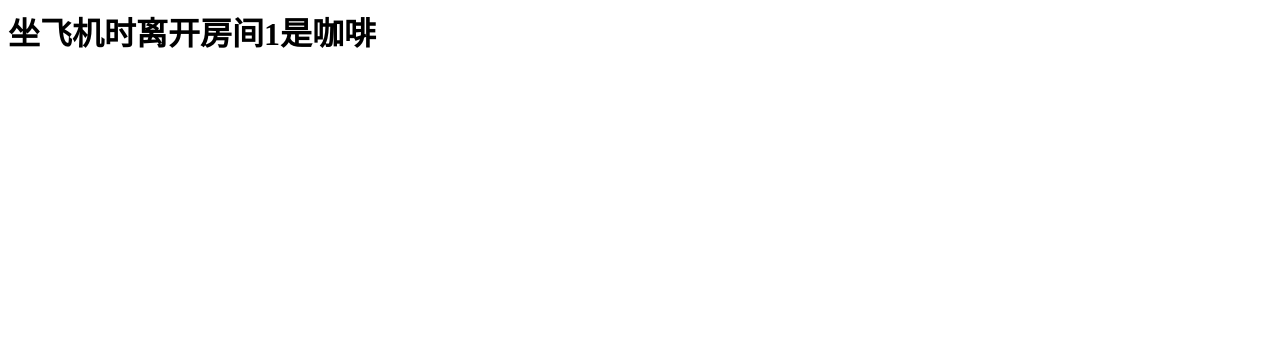
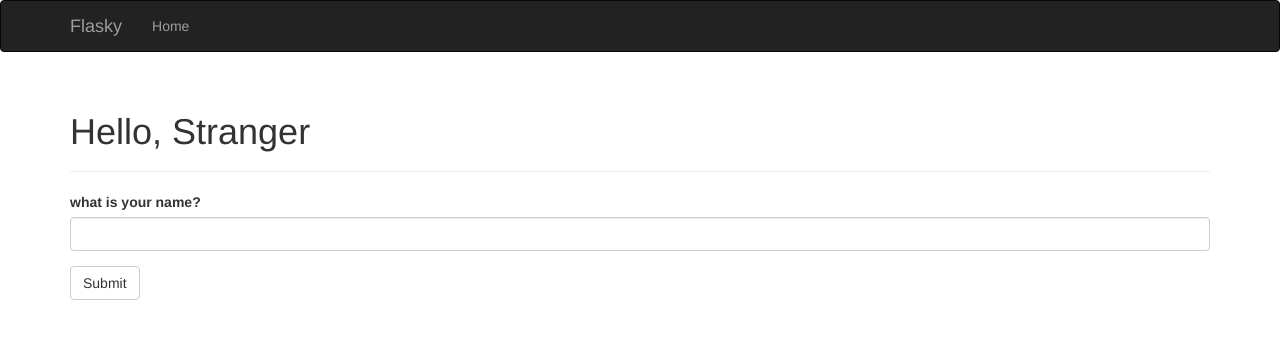
Before and after one commit to Yangbo3304/flaskweb, a Flask app: page / in a window 1280 px wide. Shown: the top 339 px of the page. Run offline with Flask 2, Linux system fonts and the light colour scheme; some libraries are stand-ins or nearby versions.

Commit message:
add templates

```diff
--- a/hello.py
+++ b/hello.py
@@ -1,17 +1,34 @@
 #!/usr/bin/evn python
 # -*- coding: UTF-8 -*-
-from flask import Flask, render_template
+from flask import Flask, render_template, session, url_for, redirect
+from flask_moment import Moment
 from flask_script import Manager
 from flask_bootstrap import Bootstrap
+from datetime import datetime
+from flask_wtf import FlaskForm as Form
+from wtforms import StringField, SubmitField
+from wtforms.validators import DataRequired
 
 app = Flask(__name__)
 manager = Manager(app)
 bootstrap = Bootstrap(app)
+moment = Moment(app)
+
+app.config['SECRET_KEY'] = "Hard to guess string"
 
 
-@app.route('/')
+class NameForm(Form):
+    name = StringField("what is your name?", validators=[DataRequired()])
+    submit = SubmitField('Submit')
+
+
+@app.route('/', methods=['GET', 'POST'])
 def index():
-    return render_template('index.html')
+    form = NameForm()
+    if form.validate_on_submit():
+        session['name'] = form.name.data
+        return redirect(url_for('index'))
+    return render_template('index.html', form=form, name=session.get('name'))
 
 
 @app.route('/user/<name>')
--- a/templates/base.html
+++ b/templates/base.html
@@ -33,3 +33,8 @@
     {% block page_content %}{% endblock %}
 </div>
 {% endblock %}
+
+{% block scripts %}
+{{ super() }}
+{{ moment.include_moment() }}
+{% endblock %}
--- a/templates/index.html
+++ b/templates/index.html
@@ -1 +1,11 @@
-<h1>坐飞机时离开房间1是咖啡</h1>
+{% extends "base.html" %}
+{% import "bootstrap/wtf.html" as wtf %}
+
+{% block title %}Flasky - index{% endblock %}
+
+{% block page_content %}
+<div class="page-header">
+    <h1>Hello, {% if name %}{{name}}{% else %}Stranger{% endif %}</h1>
+</div>
+{{wtf.quick_form(form)}}
+{% endblock %}
```
Also changed, not shown: static/favicon.ico.
